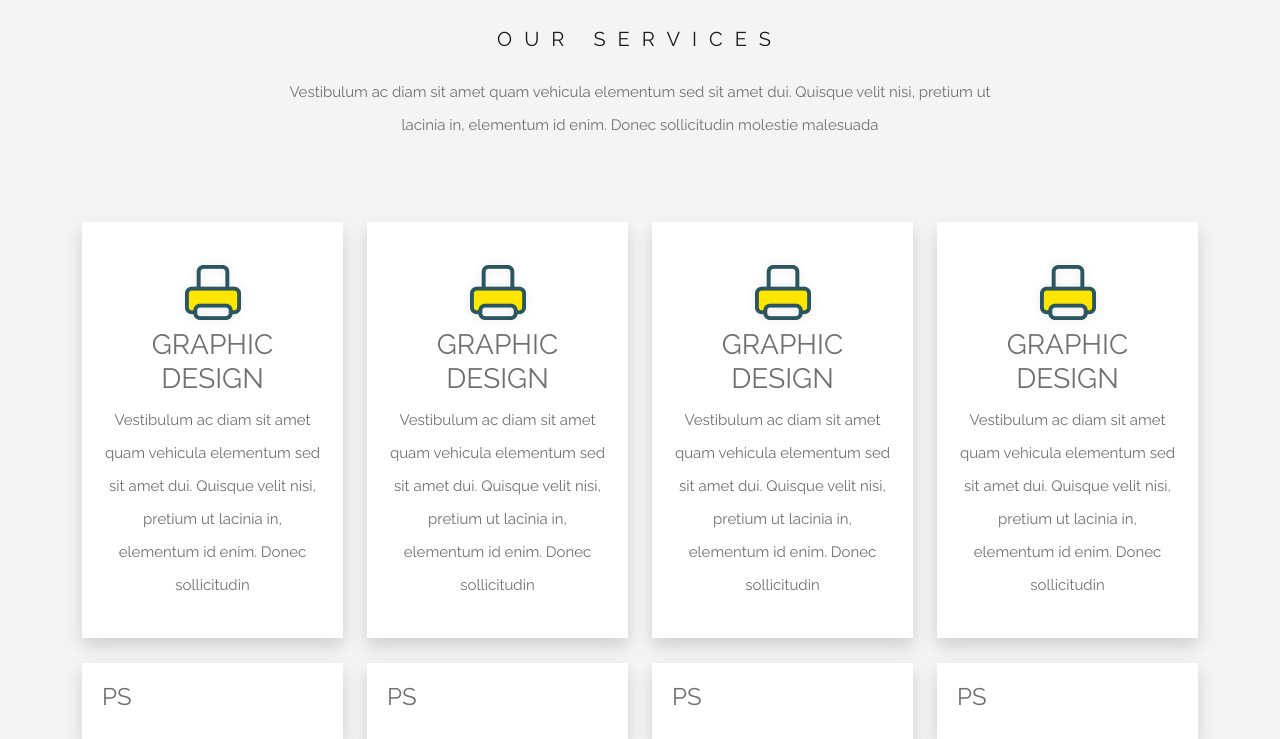
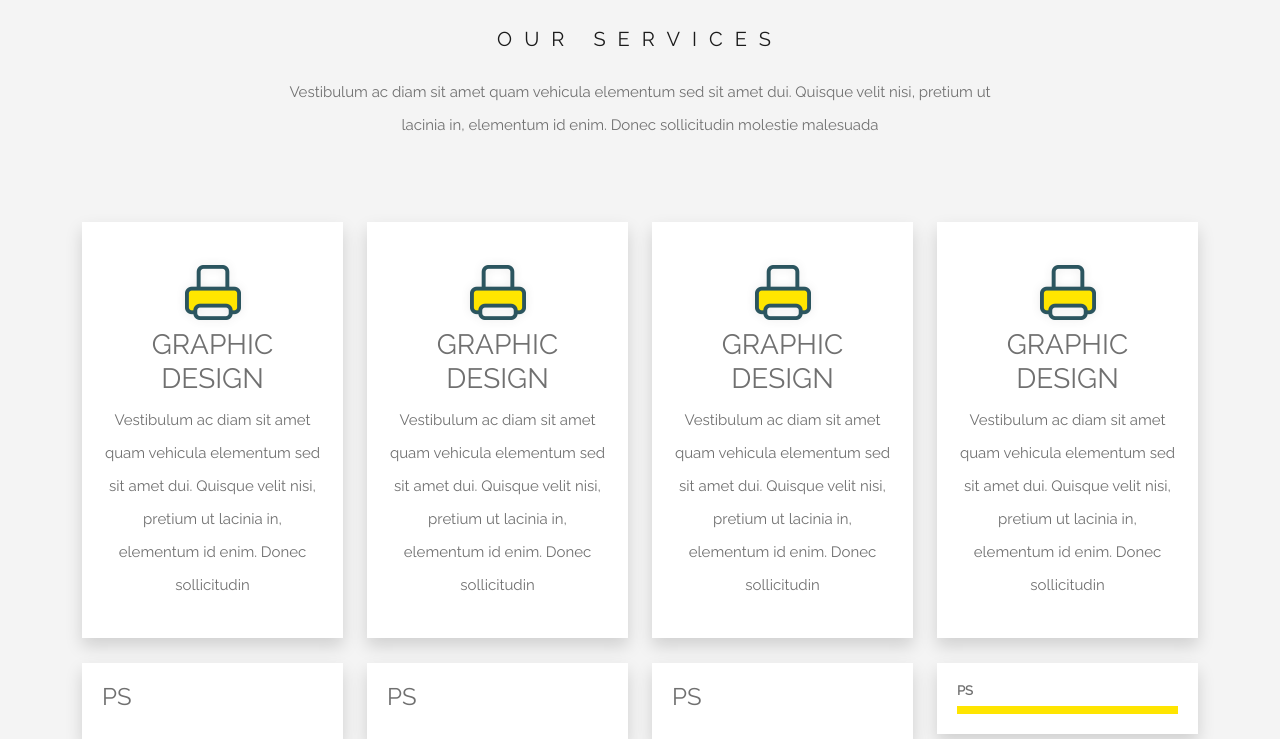
Before and after one commit to munirmahmud/sparkle, a plain HTML site: page index.html in a window 1280 px wide. Shown: the part 1001-1740 px from the top of the page. Drawn offline with Linux system fonts and the light colour scheme.

Commit message:
Design source added

```diff
--- a/assets/css/styles.css
+++ b/assets/css/styles.css
@@ -131,3 +131,18 @@ p {
     background-color: #fff;
     padding: 20px;
 }
+
+.service-line h5 {
+    font-size: 13px;
+    font-weight: 700;
+}
+.service-line-bg {
+    background-color: #f4f4f4;
+    height: 8px;
+    width: 100%;
+}
+.service-line-front-bg {
+    background-color: #ffe500;
+    height: 8px;
+    width: 100%;
+}
--- a/index.html
+++ b/index.html
@@ -8,6 +8,12 @@
 
   <link rel="stylesheet" href="./assets/css/bootstrap.min.css">
   <link rel="stylesheet" href="./assets/css/styles.css">
+
+<!--
+  Source Code: https://github.com/munirmahmud/sparkle
+  Design: https://www.graphberry.com/item/sparkle-free-multipurpose-tweb-emplate
+
+ -->
 
 </head>
 <body>
@@ -128,7 +134,17 @@
             </div>
 
             <div class="service-card-footer shadow">
-              <h4>PS</h4>
+
+              <div class="service-line">
+                <h5>PS</h5>
+                <div class="service-line-bg">
+                  <div class="service-line-front-bg"></div>
+                </div>
+              </div>
+
+
+<!-- github.com/munirmahmud/sparkle -->
+
             </div>
           </div>  <!-- End .service-content-wrapper -->
         </div>
```
